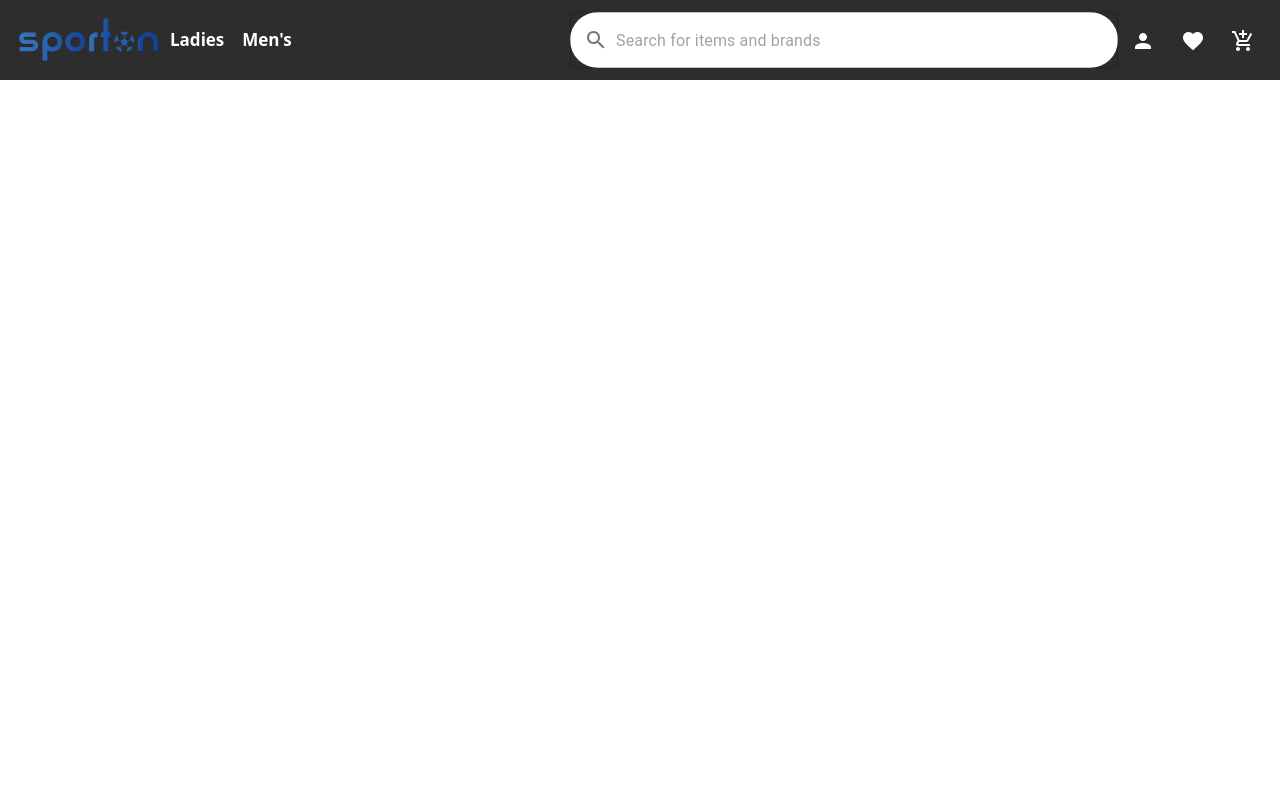
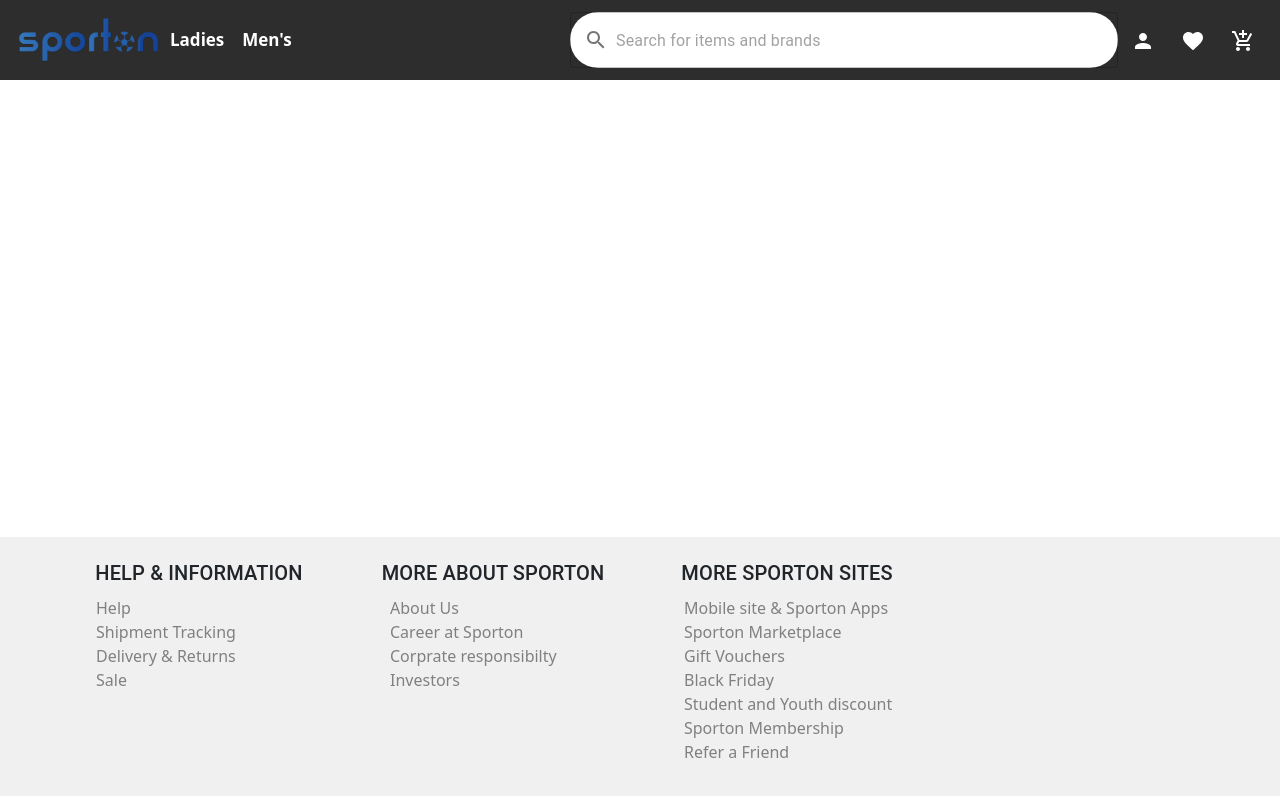
Before and after one commit to sannyralph/e-commerce, a React (Create React App) app: page / in a window 1280 px wide. Shown: the top 796 px of the page. Built offline with nearby package versions, Linux system fonts and the light colour scheme.

Commit message:
Footer page

```diff
--- a/src/App.js
+++ b/src/App.js
@@ -1,5 +1,6 @@
 import './App.css';
 import NavBarz from './components/Navbar/navBar'
+import Footer from './components/Footer/footer'
 import 'bootstrap/dist/css/bootstrap.min.css'
 
 
@@ -10,6 +11,7 @@
     <div className="App">
        <di>
           <NavBarz/>
+          <Footer/>
        </di>
 
     </div>
--- /dev/null
+++ b/src/components/Footer/footer.css
@@ -0,0 +1,23 @@
+.footer {
+    position: fixed;
+    bottom: 0;
+    left: 0;
+    width: 100%;
+    background-color: #f0f0f0;
+    padding: 20px 0;
+  }
+
+.footer-li {
+    list-style-type: none;
+    display: flex;
+    align-content: flex-start;
+}
+
+.footer-li a {
+    text-decoration: none;
+    color: gray;
+}
+
+.footer-li a:hover {
+    color: #007aff;
+}
--- /dev/null
+++ b/src/components/Footer/footer.jsx
@@ -0,0 +1,53 @@
+import React from 'react';
+import { Container, Grid, Typography, Link } from '@mui/material';
+import './footer.css'
+
+function Footer() {
+  return (
+    <footer style={{ backgroundColor: '#f0f0f0', padding: '20px 0' }} className='footer'>
+      <Container maxWidth="lg">
+        <Grid container spacing={3}>
+          <Grid item xs={12} sm={6} md={4} lg={3} className='Grid-items' >
+            <Typography variant="h6" gutterBottom>
+              HELP & INFORMATION
+            </Typography>
+            <ul>
+              <li className='footer-li'><Link href="#" >Help</Link></li>
+              <li className='footer-li'><Link href="#">Shipment Tracking</Link></li>
+              <li className='footer-li'><Link href="#">Delivery & Returns</Link></li>
+              <li className='footer-li'><Link href="#">Sale</Link></li>
+            </ul>
+          </Grid>
+          <Grid item xs={8} sm={6} md={4} lg={3} className='Grid-items'>
+            <Typography variant="h6" gutterBottom  className='Grid-text'>
+              MORE ABOUT SPORTON
+            </Typography>
+            <ul>
+              <li className='footer-li'><Link href="#" >About Us</Link></li>
+              <li className='footer-li'><Link href="#">Career at Sporton</Link></li>
+              <li className='footer-li'><Link href="#">Corprate responsibilty</Link></li>
+              <li className='footer-li'><Link href="#">Investors</Link></li>
+            </ul>
+          </Grid>
+          <Grid item xs={12} sm={6} md={4} lg={3} className='Grid-items'>
+            <Typography variant="h6" gutterBottom>
+             MORE SPORTON SITES
+            </Typography>
+            <ul>
+              <li className='footer-li'><Link href="#" >Mobile site & Sporton Apps</Link></li>
+              <li className='footer-li'><Link href="#">Sporton Marketplace</Link></li>
+              <li className='footer-li'><Link href="#">Gift Vouchers</Link></li>
+              <li className='footer-li'><Link href="#">Black Friday</Link></li>
+              <li className='footer-li'><Link href="#">Student and Youth discount</Link></li>
+              <li className='footer-li'><Link href="#">Sporton Membership</Link></li>
+              <li className='footer-li'><Link href="#">Refer a Friend</Link></li>
+            </ul>
+          </Grid>
+
+        </Grid>
+      </Container>
+    </footer>
+  );
+}
+
+export default Footer;
```
